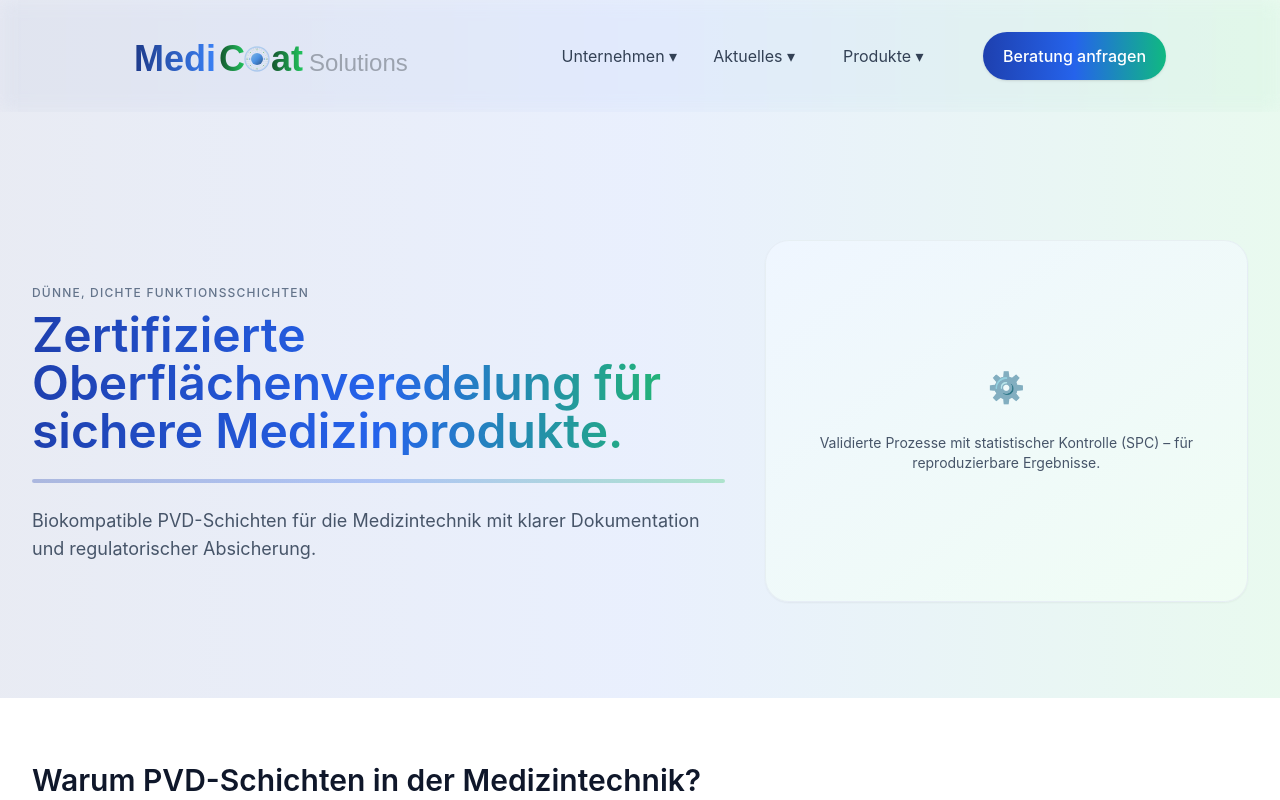
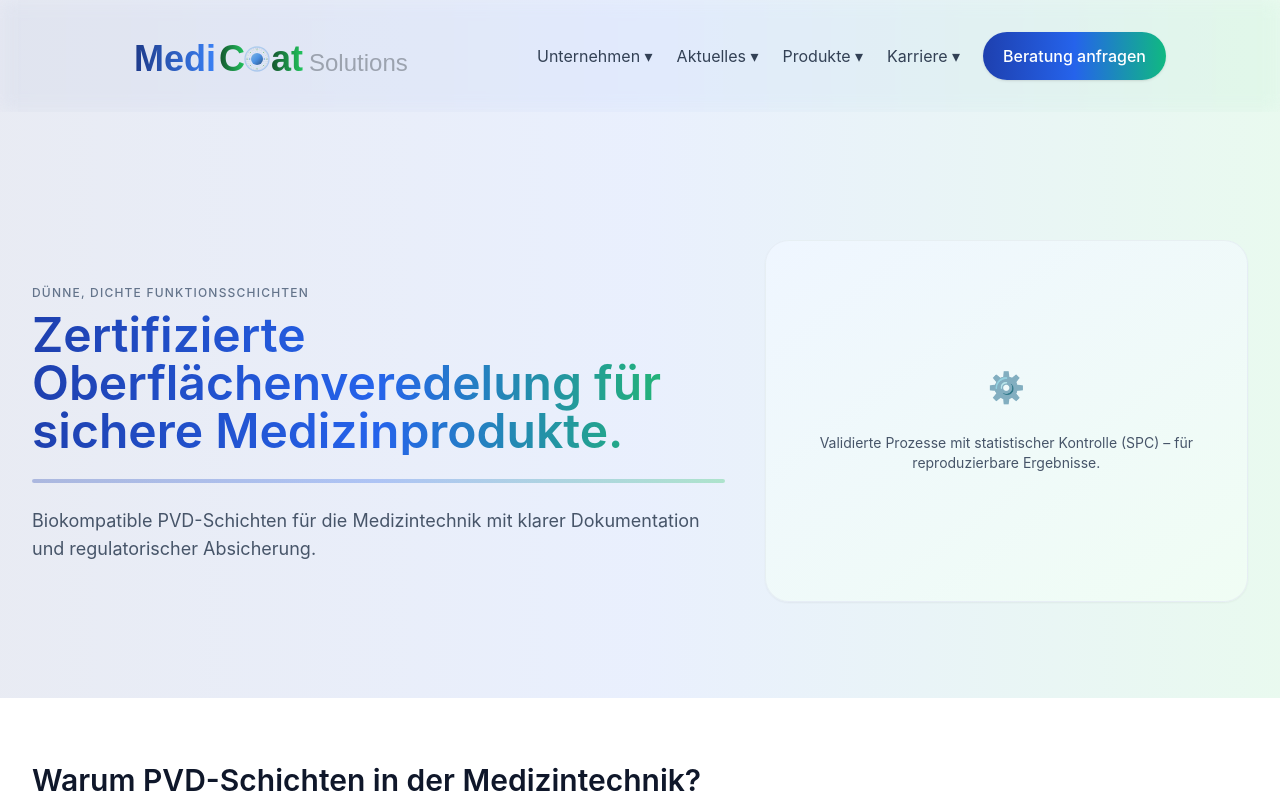
Before and after one commit to peniede/medi-coat-solutions, a React (Vite) app: page / in a window 1280 px wide. Shown: the top 800 px of the page. Built offline with nearby package versions, Linux system fonts and the light colour scheme; the HTML template or start-up script is replaced by a standard one.

Commit message:
Add Karriere section with Arbeiten, Ausbildung, and Offene Stellen pages; update Navbar for navigation

```diff
--- a/src/App.jsx
+++ b/src/App.jsx
@@ -20,6 +20,9 @@ import InnovationForschung from './pages/InnovationForschung'
 import Portfolio from './pages/produkte/portfolio'
 import Dienstleistungen from './pages/produkte/dienstleistungen'
 import DownloadcenterProducts from './pages/produkte/downloadcenter'
+import Arbeiten from './pages/karriere/arbeiten'
+import Ausbildung from './pages/karriere/ausbildung'
+import OffeneStellen from './pages/karriere/offene-stellen'
 
 export default function App(){
   return (
@@ -45,6 +48,9 @@ export default function App(){
             <Route path="/messeauftritte" element={<Messeauftritte/>} />
             <Route path="/pressemitteilungen" element={<Pressemitteilungen/>} />
             <Route path="/innovation-forschung" element={<InnovationForschung/>} />
+            <Route path="/karriere/arbeiten" element={<Arbeiten/>} />
+            <Route path="/karriere/ausbildung" element={<Ausbildung/>} />
+            <Route path="/karriere/offene-stellen" element={<OffeneStellen/>} />
             <Route path="/impressum" element={<Impressum/>} />
             <Route path="/datenschutz" element={<Datenschutz/>} />
           </Routes>
--- a/src/components/Navbar.jsx
+++ b/src/components/Navbar.jsx
@@ -8,9 +8,11 @@ export default function Navbar(){
   const [companyOpen, setCompanyOpen] = useState(false)
   const [newsOpen, setNewsOpen] = useState(false)
   const [productOpen, setProductOpen] = useState(false)
+  const [careerOpen, setCareerOpen] = useState(false)
   const companyRef = useRef(null)
   const newsRef = useRef(null)
   const productRef = useRef(null)
+  const careerRef = useRef(null)
 
   useEffect(() => {
     function onDocClick(e){
@@ -19,6 +21,7 @@ export default function Navbar(){
       }
       if (newsRef.current && !newsRef.current.contains(e.target)) setNewsOpen(false)
       if (productRef.current && !productRef.current.contains(e.target)) setProductOpen(false)
+      if (careerRef.current && !careerRef.current.contains(e.target)) setCareerOpen(false)
     }
     document.addEventListener('mousedown', onDocClick)
     return () => document.removeEventListener('mousedown', onDocClick)
@@ -57,8 +60,9 @@ export default function Navbar(){
           <div className="relative" ref={newsRef}>
             <button
               onClick={() => setNewsOpen(v => !v)}
-              className="px-3 py-2 rounded hover:bg-slate-100"
               aria-expanded={newsOpen}
+              aria-haspopup="menu"
+              className="flex items-center gap-2 hover:text-slate-900"
             >
               Aktuelles ▾
             </button>
@@ -75,8 +79,9 @@ export default function Navbar(){
           <div className="relative" ref={productRef}>
             <button
               onClick={() => setProductOpen(v => !v)}
-              className="px-3 py-2 rounded hover:bg-slate-100"
               aria-expanded={productOpen}
+              aria-haspopup="menu"
+              className="flex items-center gap-2 hover:text-slate-900"
             >
               Produkte ▾
             </button>
@@ -85,6 +90,23 @@ export default function Navbar(){
                 <Link to="/produkte/portfolio" className="block px-4 py-2 hover:bg-slate-50" onClick={() => setProductOpen(false)}>Portfolio</Link>
                 <Link to="/produkte/dienstleistungen" className="block px-4 py-2 hover:bg-slate-50" onClick={() => setProductOpen(false)}>Dienstleistungen</Link>
                 <Link to="/produkte/downloadcenter" className="block px-4 py-2 hover:bg-slate-50" onClick={() => setProductOpen(false)}>Downloadcenter</Link>
+              </div>
+            )}
+          </div>
+          <div className="relative" ref={careerRef}>
+            <button
+              onClick={() => setCareerOpen(v => !v)}
+              aria-expanded={careerOpen}
+              aria-haspopup="menu"
+              className="flex items-center gap-2 hover:text-slate-900"
+            >
+              Karriere ▾
+            </button>
+            {careerOpen && (
+              <div className="absolute mt-2 bg-white rounded-lg shadow-lg w-64 py-2">
+                <Link to="/karriere/arbeiten" className="block px-4 py-2 text-sm hover:bg-slate-50" onClick={() => setCareerOpen(false)}>Arbeiten bei uns</Link>
+                <Link to="/karriere/ausbildung" className="block px-4 py-2 text-sm hover:bg-slate-50" onClick={() => setCareerOpen(false)}>Ausbildung / Praktika</Link>
+                <Link to="/karriere/offene-stellen" className="block px-4 py-2 text-sm hover:bg-slate-50" onClick={() => setCareerOpen(false)}>Offene Stellen</Link>
               </div>
             )}
           </div>
@@ -147,6 +169,22 @@ export default function Navbar(){
               )}
             </div>
 
+              <div>
+                <button
+                  className="w-full text-left px-2 py-2 rounded hover:bg-slate-50"
+                  onClick={() => setCareerOpen(v => !v)}
+                >
+                  Karriere ▾
+                </button>
+                {careerOpen && (
+                  <div className="pl-4">
+                    <Link to="/karriere/arbeiten" className="block px-2 py-2" onClick={() => { setOpenMobile(false); setCareerOpen(false); }}>Arbeiten bei uns</Link>
+                    <Link to="/karriere/ausbildung" className="block px-2 py-2" onClick={() => { setOpenMobile(false); setCareerOpen(false); }}>Ausbildung / Praktika</Link>
+                    <Link to="/karriere/offene-stellen" className="block px-2 py-2" onClick={() => { setOpenMobile(false); setCareerOpen(false); }}>Offene Stellen</Link>
+                  </div>
+                )}
+              </div>
+
             <div className="pt-2">
               <Link to="/contact" onClick={() => setOpenMobile(false)}>
                 <Button className="w-full">Beratung anfragen</Button>
--- /dev/null
+++ b/src/pages/karriere/arbeiten.jsx
@@ -0,0 +1,11 @@
+import React from 'react'
+
+export default function Arbeiten(){
+  return (
+    <main className="flex-1 mx-auto max-w-7xl px-4 sm:px-6 lg:px-8 py-16">
+      <h1 className="text-3xl md:text-4xl font-semibold">Arbeiten bei uns</h1>
+      <div className="h-3 bg-gradient-to-r from-blue-800 via-blue-600 to-green-500 opacity-30 rounded-full mt-3 mb-5" />
+      <p className="mt-3 text-slate-700 max-w-3xl">Informationen über das Arbeiten bei MediCoat Solutions. Hier findest du Einblicke in unsere Kultur, Benefits und wie wir zusammenarbeiten.</p>
+    </main>
+  )
+}
--- /dev/null
+++ b/src/pages/karriere/ausbildung.jsx
@@ -0,0 +1,11 @@
+import React from 'react'
+
+export default function Ausbildung(){
+  return (
+    <main className="flex-1 mx-auto max-w-7xl px-4 sm:px-6 lg:px-8 py-16">
+      <h1 className="text-3xl md:text-4xl font-semibold">Ausbildung / Praktika</h1>
+      <div className="h-3 bg-gradient-to-r from-blue-800 via-blue-600 to-green-500 opacity-30 rounded-full mt-3 mb-5" />
+      <p className="mt-3 text-slate-700 max-w-3xl">Informationen zu unseren Ausbildungsprogrammen und Praktika. Erfahre mehr über Einstiegsmöglichkeiten, Inhalte und wie du dich bewerben kannst.</p>
+    </main>
+  )
+}
--- /dev/null
+++ b/src/pages/karriere/offene-stellen.jsx
@@ -0,0 +1,11 @@
+import React from 'react'
+
+export default function OffeneStellen(){
+  return (
+    <main className="flex-1 mx-auto max-w-7xl px-4 sm:px-6 lg:px-8 py-16">
+      <h1 className="text-3xl md:text-4xl font-semibold">Offene Stellen</h1>
+      <div className="h-3 bg-gradient-to-r from-blue-800 via-blue-600 to-green-500 opacity-30 rounded-full mt-3 mb-5" />
+      <p className="mt-3 text-slate-700 max-w-3xl">Liste unserer aktuellen Stellenangebote. Hier aktualisieren wir regelmäßig offene Positionen und Bewerbungsfristen.</p>
+    </main>
+  )
+}
```
